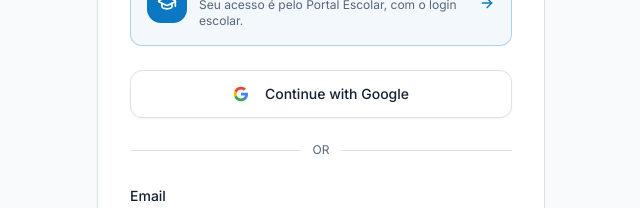
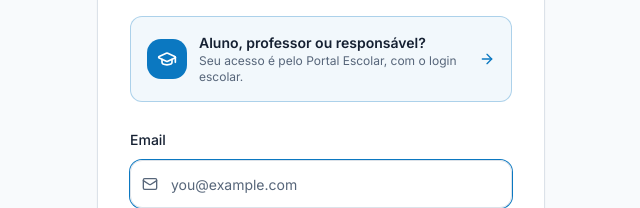
Before and after one commit to xxjoaohenrique-ai/ssr-connect, a React (Vite) app: page /login in a window 1280 px wide. Shown: the part 281-489 px from the top of the page, without its empty margins (319-959 px from the left). Built offline with nearby package versions, Linux system fonts and the light colour scheme; no server answers.

Commit message:
ui: retirar acesso Google e manter login escolar e por senha

```diff
--- a/src/pages/Login.jsx
+++ b/src/pages/Login.jsx
@@ -6,7 +6,6 @@
 import { Label } from "@/components/ui/label";
 import { LogIn, Mail, Lock, Loader2, GraduationCap, ArrowRight } from "lucide-react";
 import AuthLayout from "@/components/AuthLayout";
-import GoogleIcon from "@/components/GoogleIcon";
 import { safeReturnTo, absoluteReturnTo } from "@/lib/authReturnTo";
 
 
@@ -33,11 +32,6 @@
     }
   };
 
-  const handleGoogle = () => {
-    // Não deixa o navegador navegar para um endereço quebrado (JSON de erro)
-    // quando o identificador do app não foi resolvido corretamente.
-    base44.auth.loginWithProvider("google", absoluteReturnTo());
-  };
 
   return (
     <AuthLayout
@@ -70,24 +64,6 @@
         </span>
         <ArrowRight className="h-4 w-4 shrink-0 text-primary transition-transform group-hover:translate-x-0.5" />
       </Link>
-
-      <Button
-        variant="outline"
-        className="w-full h-12 text-sm font-medium mb-6"
-        onClick={handleGoogle}
-      >
-        <GoogleIcon className="w-5 h-5 mr-2" />
-        Continue with Google
-      </Button>
-
-      <div className="relative mb-6">
-        <div className="absolute inset-0 flex items-center">
-          <div className="w-full border-t border-border" />
-        </div>
-        <div className="relative flex justify-center text-xs uppercase">
-          <span className="bg-card px-3 text-muted-foreground">or</span>
-        </div>
-      </div>
 
       {error && (
         <div className="mb-4 p-3 rounded-lg bg-destructive/10 text-destructive text-sm">
```
